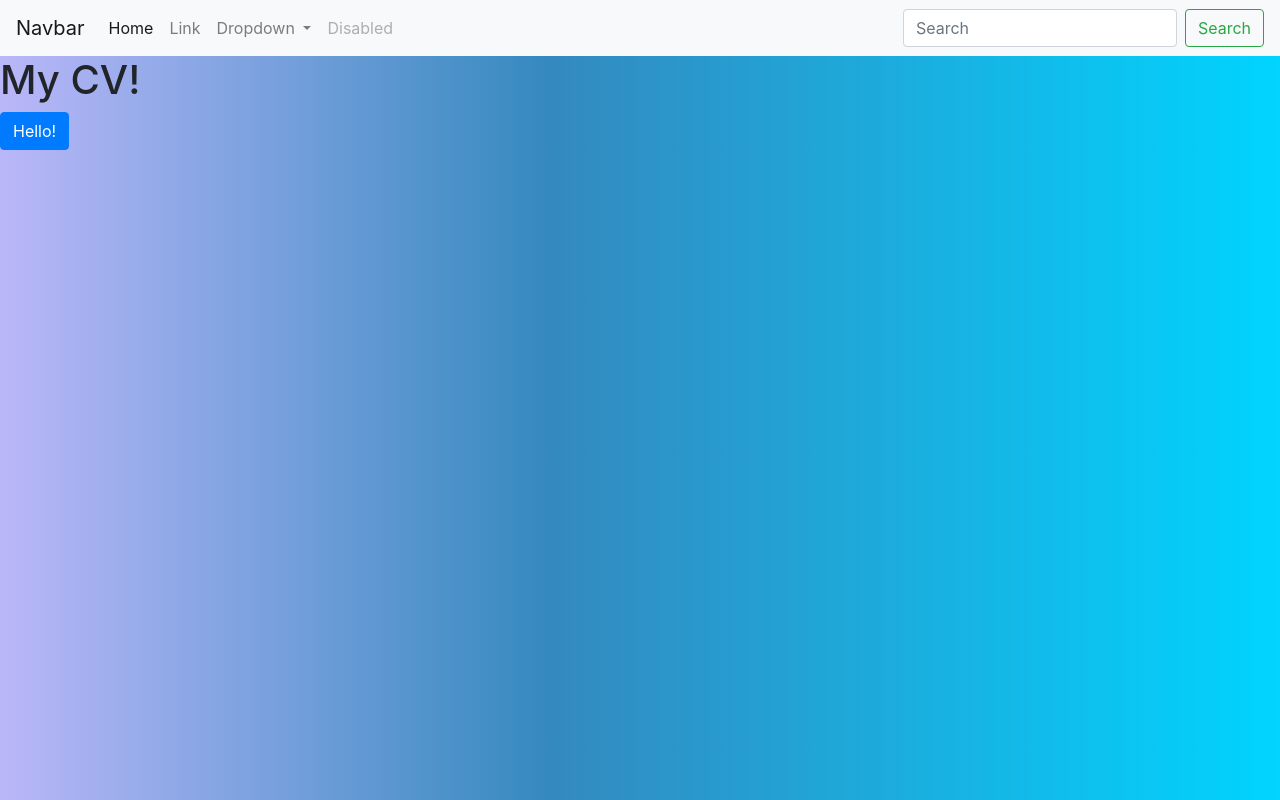
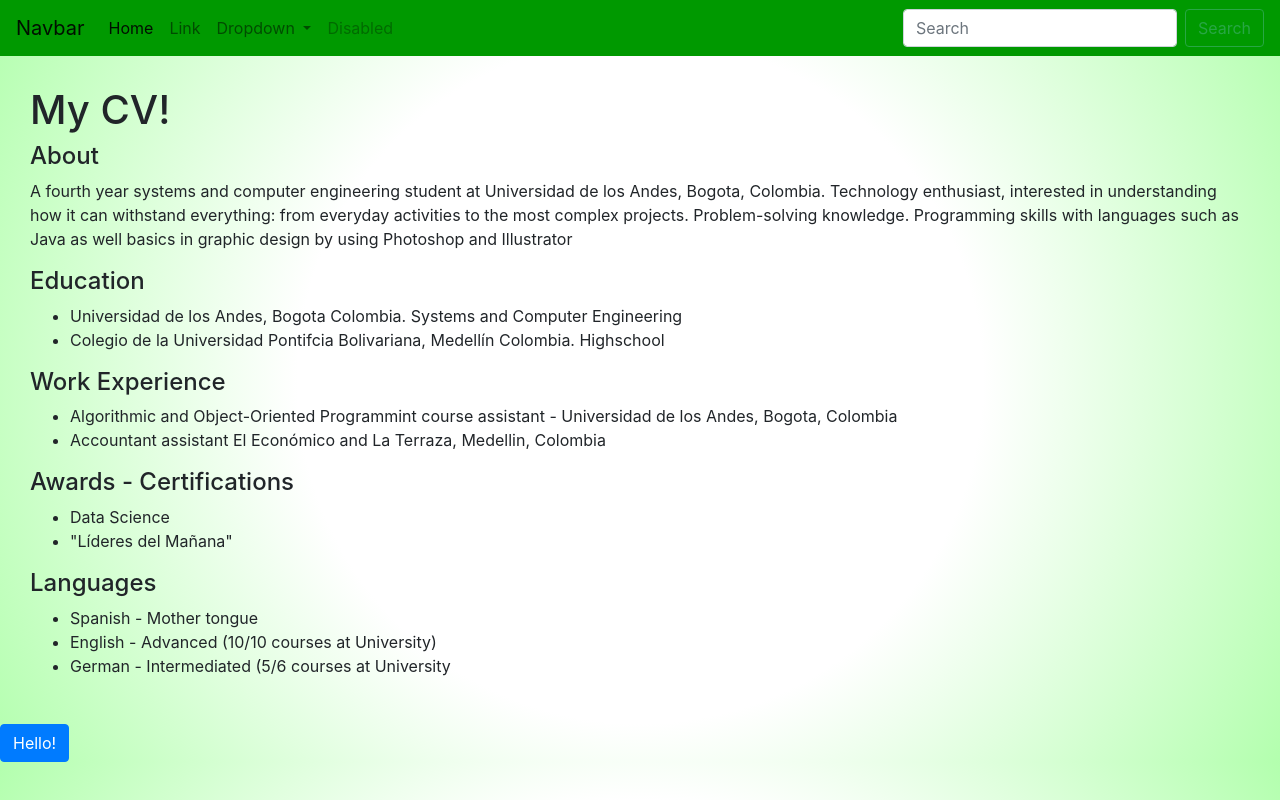
Before and after one commit to jpcorreap/webdevP1, a plain HTML site: page index.html in a window 1280 px wide. Drawn offline with nearby package versions, Linux system fonts and the light colour scheme.

Commit message:
Basic content added

```diff
--- a/index.html
+++ b/index.html
@@ -14,8 +14,8 @@
 	<link rel="stylesheet" type="text/css" href="main.css">
 </head>
 <body>
-
-	<nav class="navbar navbar-expand-lg navbar-light bg-light">
+	<!--Navegation bar-->
+	<nav class="navbar navbar-expand-lg navbar-light" style="background-color: #009900;">
 	 <a class="navbar-brand" href="#">Navbar</a>
 	 <button class="navbar-toggler" type="button" data-toggle="collapse" data-target="#navbarSupportedContent" aria-controls="navbarSupportedContent" aria-expanded="false" aria-label="Toggle navigation">
 	 <span class="navbar-toggler-icon"></span>
@@ -51,7 +51,37 @@
 	 </div>
 	</nav>
 
+	<div class="content">
 		<h1>My CV!</h1>
+
+		<h4>About</h4>
+		<p>A fourth year systems and computer engineering student at Universidad de los Andes, Bogota, Colombia. Technology enthusiast, interested in understanding how it can withstand everything: from everyday activities to the most complex projects. Problem-solving knowledge. Programming skills with languages such as Java as well basics in graphic design by using Photoshop and Illustrator</p>
+
+		<h4>Education</h4>
+		<ul>
+			<li>Universidad de los Andes, Bogota Colombia. Systems and Computer Engineering</li>
+			<li>Colegio de la Universidad Pontifcia Bolivariana, Medellín Colombia. Highschool</li>
+		</ul>
+
+		<h4>Work Experience</h4>
+		<ul>
+			<li>Algorithmic and Object-Oriented Programmint course assistant - Universidad de los Andes, Bogota, Colombia</li>
+			<li>Accountant assistant El Económico and La Terraza, Medellin, Colombia</li>
+		</ul>
+
+		<h4>Awards - Certifications</h4>
+		<ul>
+			<li>Data Science</li>
+			<li>"Líderes del Mañana"</li>
+		</ul>
+
+		<h4>Languages</h4>
+		<ul>
+			<li>Spanish - Mother tongue</li>
+			<li>English - Advanced (10/10 courses at University)</li>
+			<li>German - Intermediated (5/6 courses at University</li>
+		</ul>
+	</div>
 
 	<button type="button" class="btn btn-primary" onclick="sayHello()">Hello!</button>
 	<script src="https://code.jquery.com/jquery-3.3.1.slim.min.js" integrity="sha384-q8i/X+965DzO0rT7abK41JStQIAqVgRVzpbzo5smXKp4YfRvH+8abtTE1Pi6jizo" crossorigin="anonymous"></script>
--- a/main.css
+++ b/main.css
@@ -1,4 +1,8 @@
 body {
-	background: rgb(186,183,249);
-    background: linear-gradient(90deg, rgba(186,183,249,1) 0%, rgba(52,137,191,1) 43%, rgba(0,212,255,1) 100%);
+	background: rgb(255,255,255);
+	background: radial-gradient(circle, rgba(255,255,255,1) 46%, rgba(179,255,174,1) 100%);
 }
+
+.content {
+	padding: 30px;
+}
```
Lines whose indentation alone changed are shown as unchanged.
